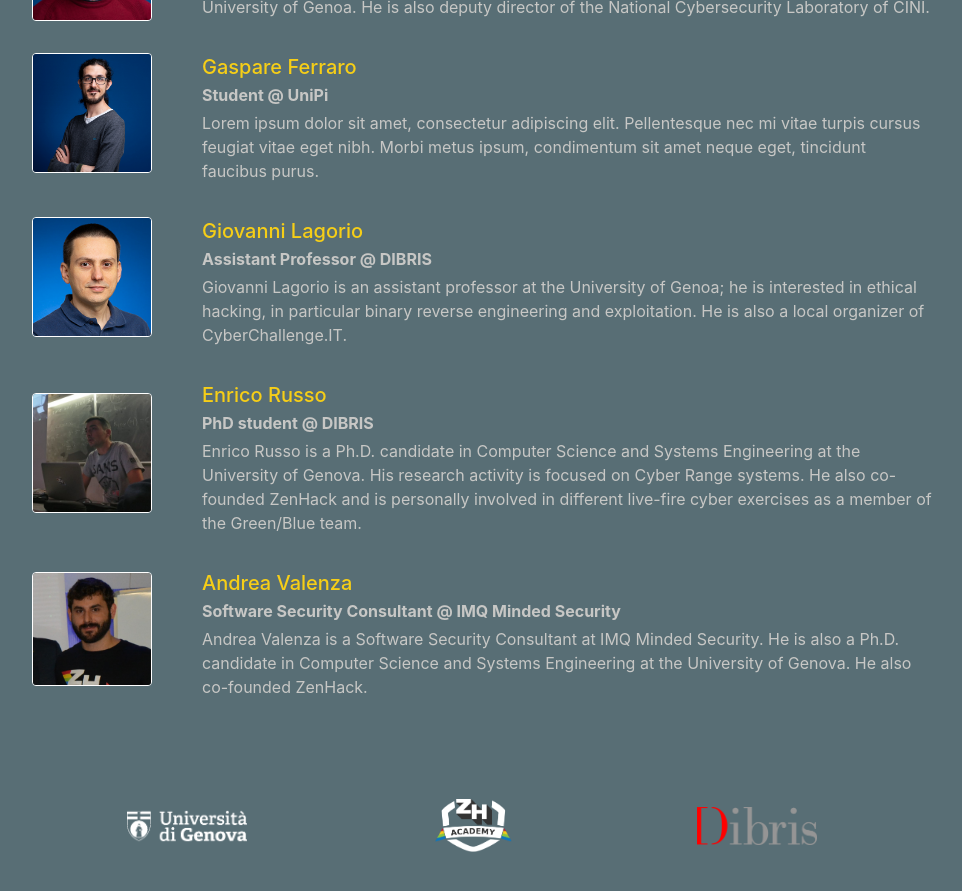
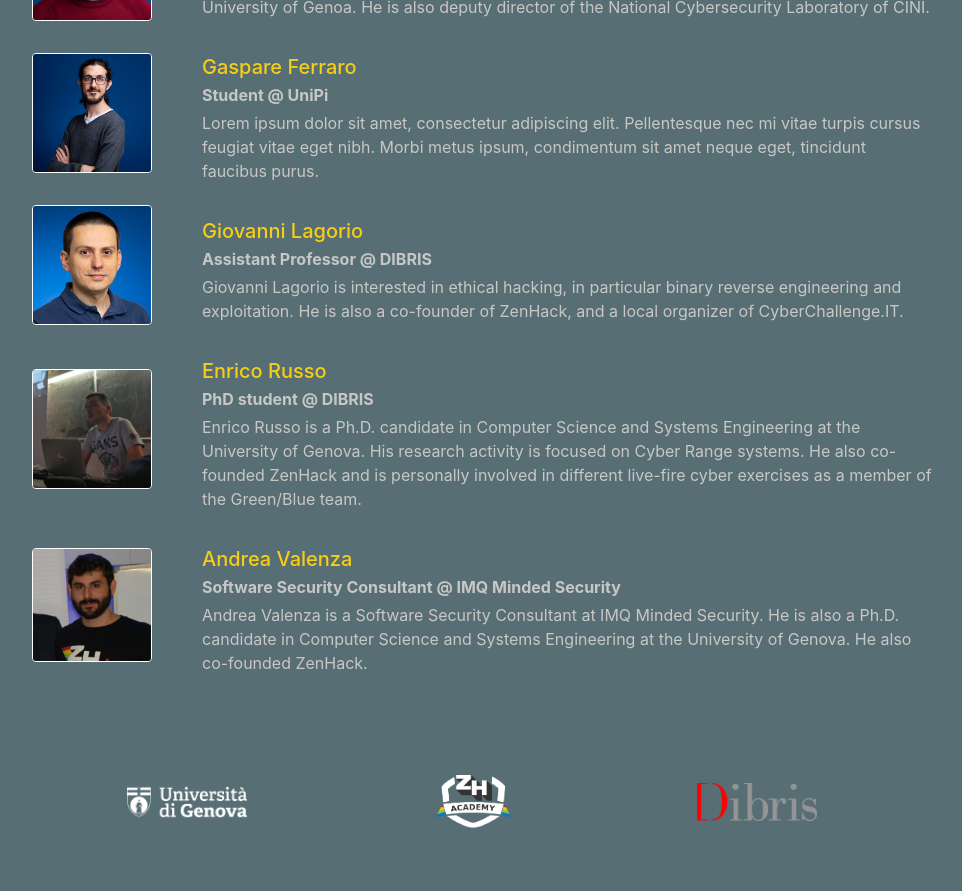
Before and after one commit to alessandroarmando/ZenHackAdemy, a Jekyll site: the page built from index.html, in a window 1280 px wide and 900 px high, scrolled down 1536 px. Shown: the top 891 px of the window, without its empty margins (168-1130 px from the left). Built offline with Jekyll 4.4.1, drawn with Linux system fonts in a browser that asks for light colours; nearby versions of some CDN libraries; comment, search, counter and statistics services are not loaded.

Commit message:
update zxgio bio

```diff
--- a/_data/members.json
+++ b/_data/members.json
@@ -18,7 +18,7 @@
         "nickname": "zxgio",
         "description": "Assistant Professor @ DIBRIS",
         "link": "https://www.dibris.unige.it/lagorio-giovanni",
-        "bio": "Giovanni Lagorio is an assistant professor at the University of Genoa; he is interested in ethical hacking, in particular binary reverse engineering and exploitation. He is also a local organizer of CyberChallenge.IT."
+        "bio": "Giovanni Lagorio is interested in ethical hacking, in particular binary reverse engineering and exploitation. He is also a co-founder of ZenHack, and a local organizer of CyberChallenge.IT."
     },
     {
         "name": "Enrico Russo",
```
